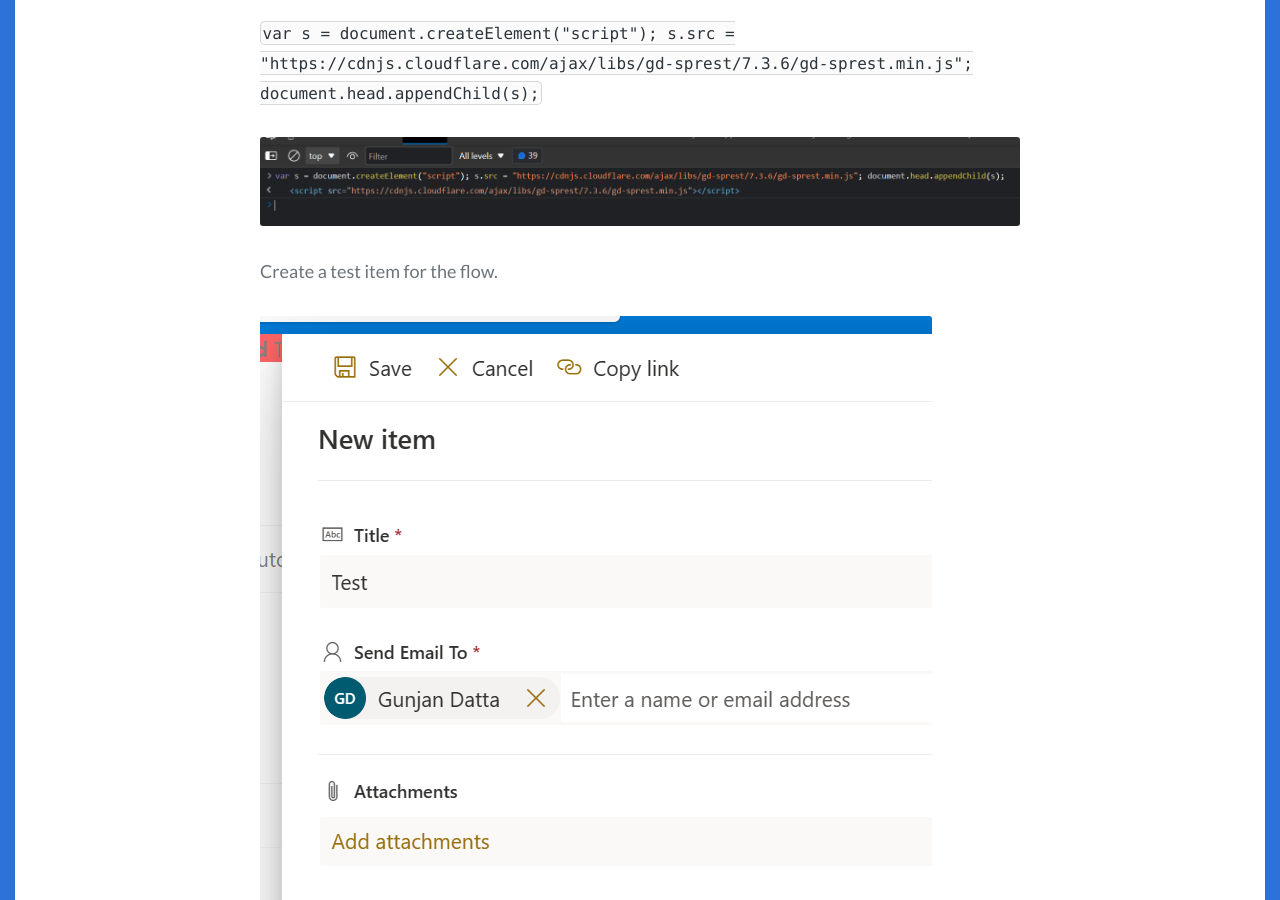
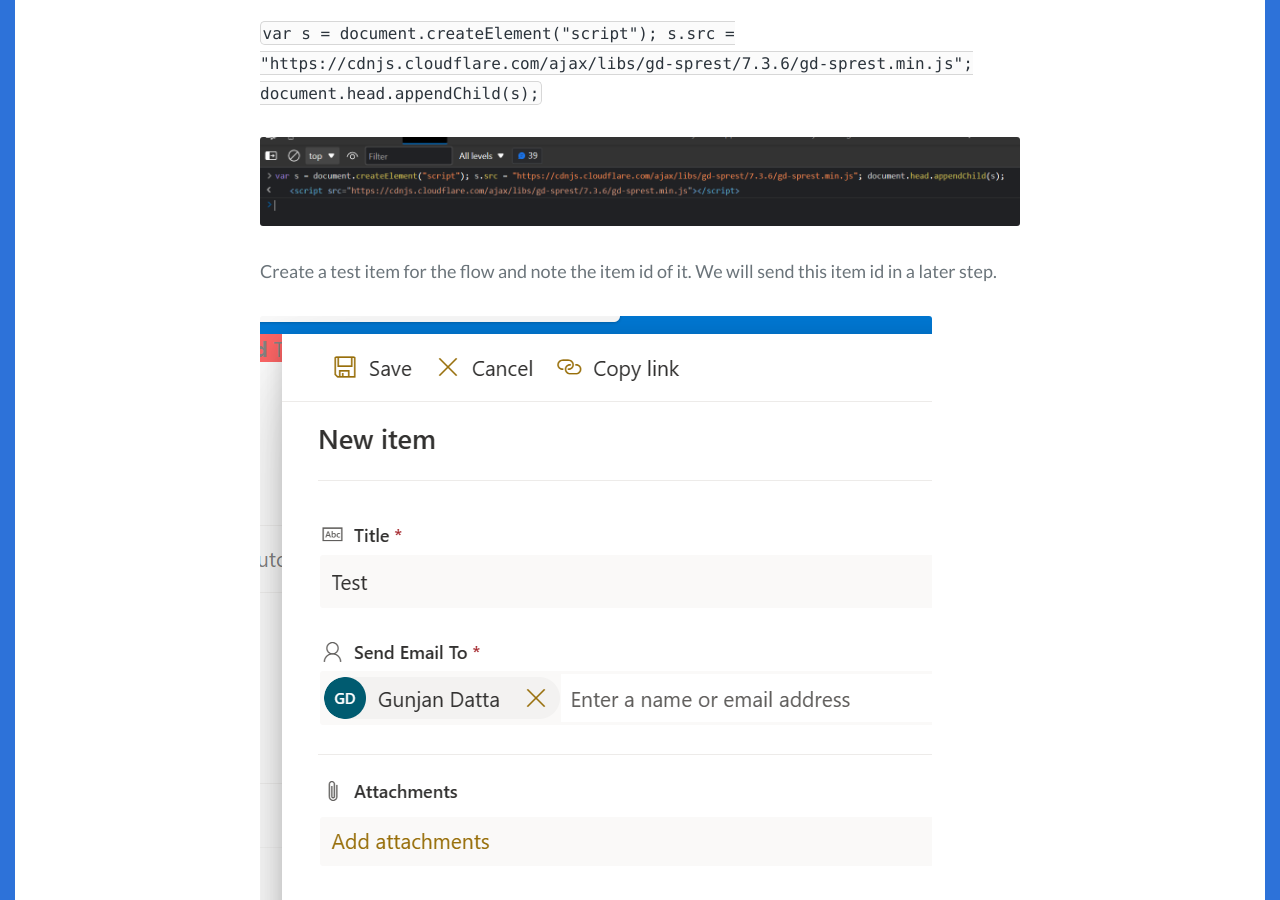
Before and after one commit to gunjandatta/blog, a Jekyll site: the page built from _posts/2023/2023-01-11-trigger-flow-from-js.md, in a window 1280 px wide and 900 px high, scrolled down 5084 px. Built offline with Jekyll 4.4.1, drawn with Linux system fonts in a browser that asks for light colours; some web fonts are replaced.

Commit message:
Updated the post.

```diff
--- a/_posts/2023/2023-01-11-trigger-flow-from-js.md
+++ b/_posts/2023/2023-01-11-trigger-flow-from-js.md
@@ -73,7 +73,7 @@ From the browser console, reference the library.
 
 ![Reference Library](images/CallFlowFromJS/reference-library.png)
 
-Create a test item for the flow.
+Create a test item for the flow and note the item id of it. We will send this item id in a later step.
 
 ![Create Item](images/CallFlowFromJS/create-item.png)
 
```
